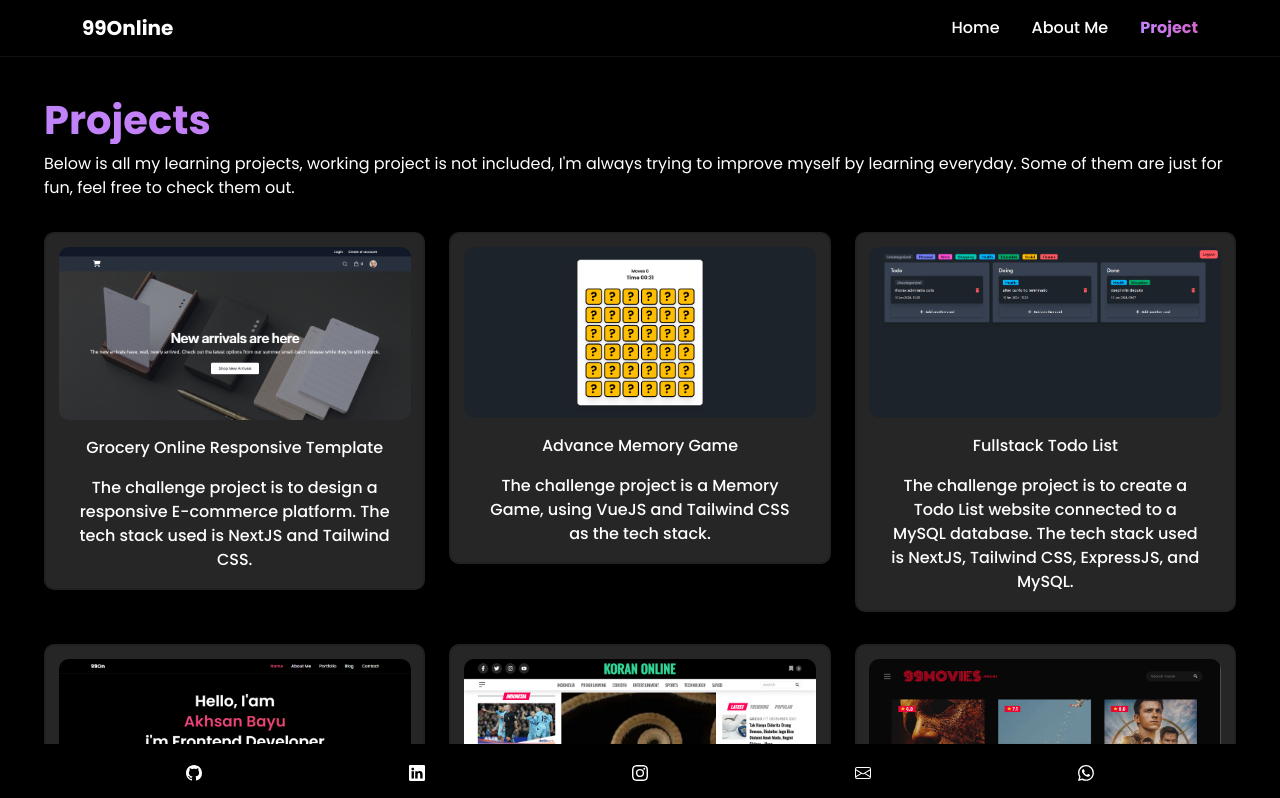
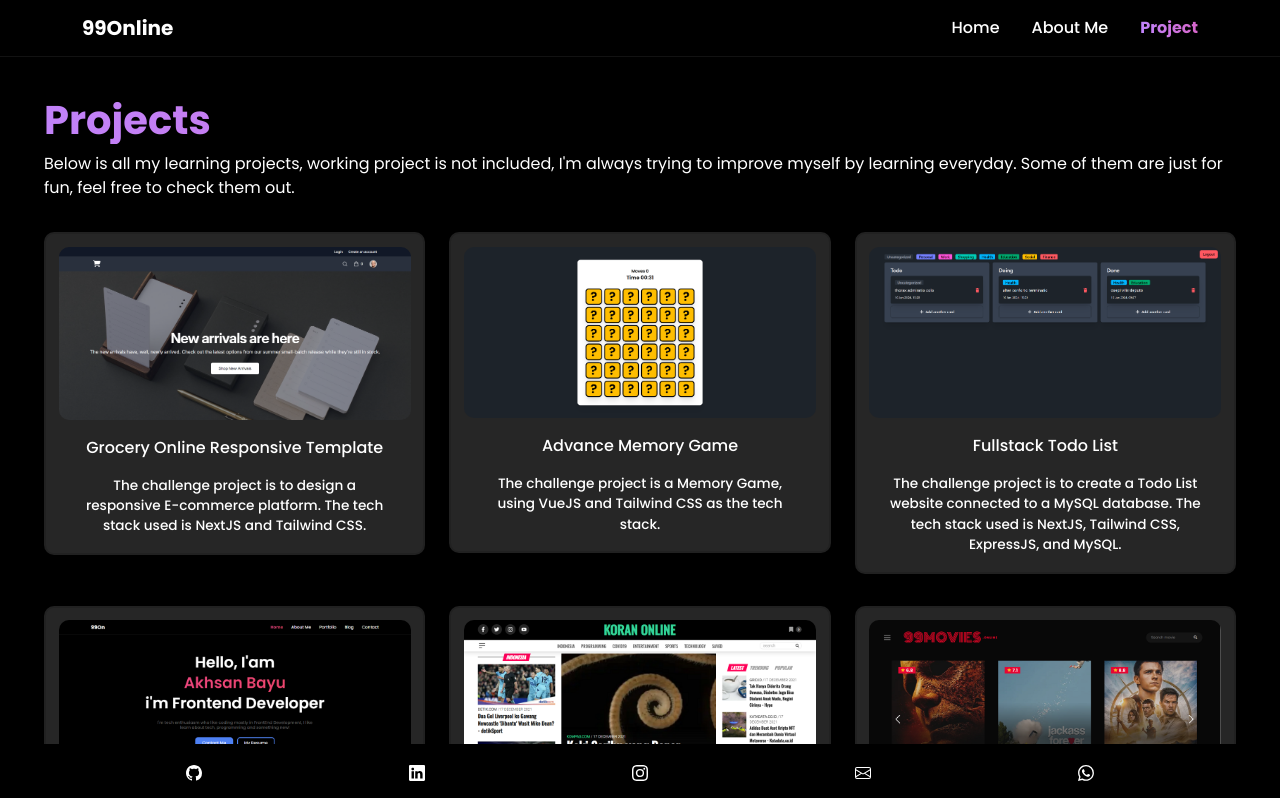
Before and after one commit to akhsanby/personal-web, a Next.js app: page /project in a window 1280 px wide. Shown: the top 798 px of the page. Built offline with nearby package versions, Linux system fonts and the light colour scheme.

Commit message:
style for project description

```diff
--- a/styles/Project.module.scss
+++ b/styles/Project.module.scss
@@ -39,6 +39,10 @@
   text-align: center;
   font-weight: 500;
   font-size: 1rem;
+  .card_body_description {
+    font-size: 0.85rem;
+    letter-spacing: 0ch;
+  }
 }
 
 @media screen and (width < 576px) {
```
